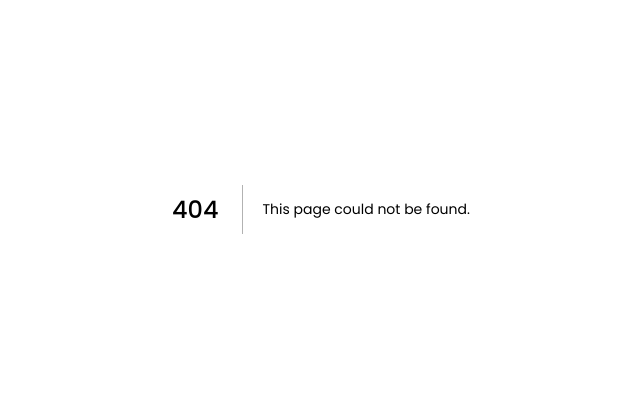
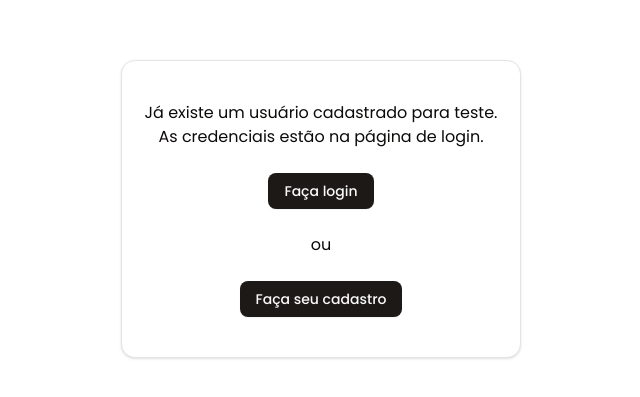
Before and after one commit to icaroteodoro/desafio-i8n, a Next.js app in the folder frontend/: page / in a window 1280 px wide. Before the commit this address had no page. Shown: the part 191-588 px from the top of the page, without its empty margins (319-959 px from the left). Built offline with nearby package versions, Linux system fonts and the light colour scheme.

Commit message:
feat: create default landing page

```diff
--- /dev/null
+++ b/frontend/src/app/(public)/page.tsx
@@ -0,0 +1,26 @@
+import { Button } from "@/components/ui/button";
+import { Card } from "@/components/ui/card";
+import { Separator } from "@radix-ui/react-select";
+import Link from "next/link";
+
+export default function Home() {
+  return (
+    <section className="w-screen h-screen flex justify-center items-center">
+      <Card className="w-100 h-auto py-10 flex justify-center items-center">
+        <p className="text-center">Já existe um usuário cadastrado para teste. <br /> As credenciais estão na página de login.</p>
+
+        <Link href="/login">
+          <Button>Faça login</Button>
+        </Link>
+        <div className="flex">
+          <Separator className="w-50" />
+          <p>ou</p>
+          <Separator className="w-50" />
+        </div>
+        <Link href="/register">
+          <Button>Faça seu cadastro</Button>
+        </Link>
+      </Card>
+    </section>
+  );
+}
```
